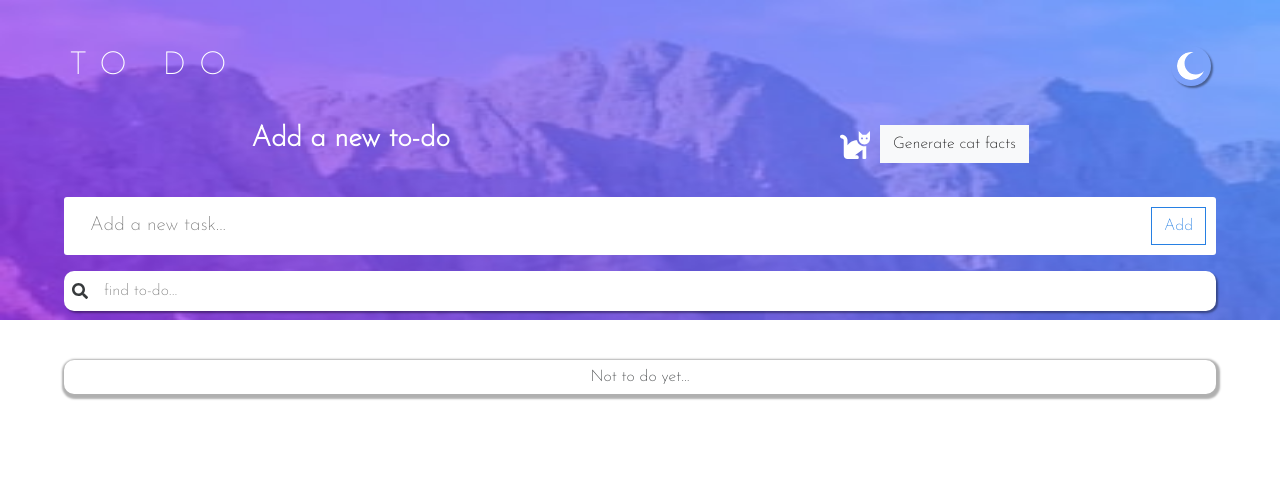
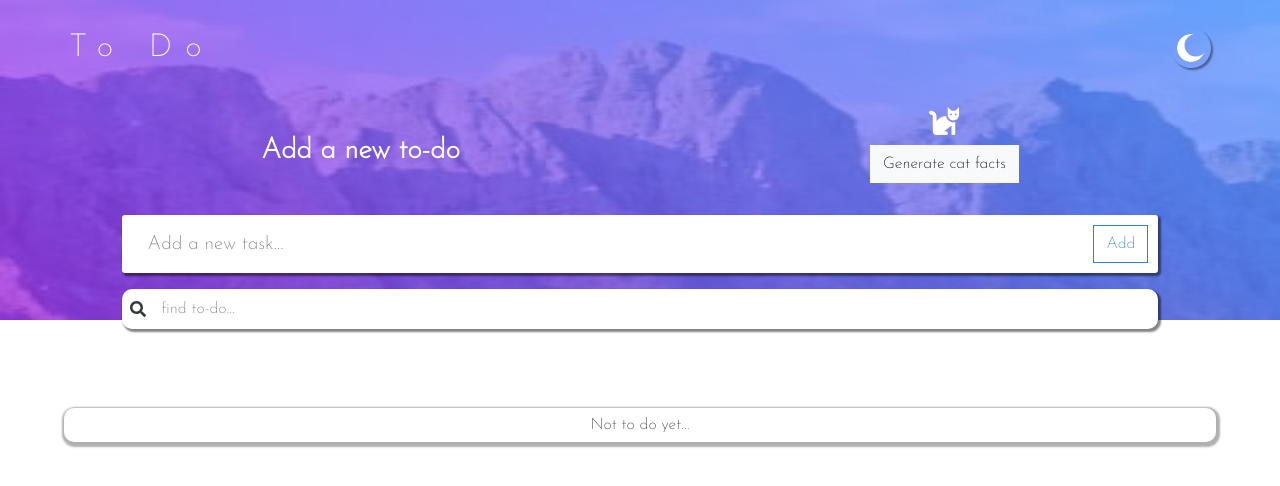
Before and after one commit to hdavidpb/to-do-lya, a React (Create React App) app: page / in a window 1280 px wide. Shown: the top 486 px of the page. Built offline with nearby package versions, Linux system fonts and the light colour scheme.

Commit message:
update 8

```diff
--- a/src/components/header/Header.jsx
+++ b/src/components/header/Header.jsx
@@ -96,7 +96,7 @@ const Header = () => {
       Swal.fire({
         position: "center",
         icon: "success",
-        title: "Successful edit!",
+        title: "Successful Update!",
         showConfirmButton: false,
         timer: 1500,
       });
@@ -187,7 +187,7 @@ const Header = () => {
         alt="bg"
       />
       <div className="title_sesion">
-        <h2>TO DO</h2>
+        <h2>To Do</h2>
         <img
           src={darkMode ? sun : moon}
           onClick={() => handleDarkMode()}
@@ -196,9 +196,13 @@ const Header = () => {
       </div>
       <div className="title-header-box">
         {edit ? (
+          <div className="title-sesion-box">
             <h3 className="title-session">Edit to-do</h3>
+          </div>
         ) : (
+          <div className="title-sesion-box">
             <h3 className="title-session">Add a new to-do</h3>
+          </div>
         )}
         <div className="genearte-facts-box">
           <FontAwesomeIcon className="icon" icon={faCat} />
@@ -207,6 +211,7 @@ const Header = () => {
           </button>
         </div>
       </div>
+      <div className="inputs-box">
         <form
           className={edit ? "add_task_sesion on-edit-mode" : "add_task_sesion"}
           onSubmit={
@@ -255,7 +260,7 @@ const Header = () => {
             placeholder="find to-do..."
           />
         </div>
-
+      </div>
       {showPopUp ? (
         <PopUpFacts
           limit={limit}
--- a/src/components/header/header.css
+++ b/src/components/header/header.css
@@ -14,6 +14,11 @@
   width: 100%;
   height: 100%;
   z-index: 1;
+}
+.title-sesion-box {
+  display: flex;
+  justify-content: center;
+  align-items: center;
 }
 .title_sesion {
   margin-top: 3rem;
@@ -42,6 +47,14 @@
   cursor: pointer;
 }
 
+.inputs-box {
+  width: 90%;
+  display: flex;
+  flex-direction: column;
+  justify-content: center;
+  align-items: center;
+  gap: 2rem;
+}
 .add_task_sesion {
   width: 90%;
   display: flex;
@@ -54,6 +67,7 @@
   z-index: 20;
   gap: 10px;
   transition: all 0.4s;
+  box-shadow: 2px 2px 2px 1px rgba(0, 0, 0, 0.481);
 }
 .on-edit-mode {
   border: solid 3px rgb(140, 85, 230);
@@ -65,6 +79,7 @@
   display: flex;
   justify-content: center;
   align-items: center;
+  gap: 1rem;
 }
 
 .add_task {
@@ -84,6 +99,8 @@ form input {
   z-index: 10000;
   color: white;
   font-weight: bold;
+  margin-bottom: 0;
+  margin-top: 16px;
 }
 .filter-task-container {
   width: 90%;
@@ -93,10 +110,11 @@ form input {
   position: relative;
   top: -1rem;
   padding: 0.5rem;
-  box-shadow: 2px 2px 2px rgba(0, 0, 0, 0.385);
+
   z-index: 100;
   background: white;
   border-radius: 10px;
+  box-shadow: 2px 2px 2px 1px rgba(0, 0, 0, 0.481);
 }
 
 .filter-task {
@@ -119,6 +137,7 @@ form input {
 }
 .genearte-facts-box {
   display: flex;
+  flex-direction: column;
   justify-content: center;
   align-items: center;
   gap: 10px;
--- a/src/components/taskList/taskList.css
+++ b/src/components/taskList/taskList.css
@@ -1,6 +1,6 @@
 .tasks_box_container {
   position: relative;
-  top: 2.5rem;
+  top: 5.5rem;
   width: 90%;
 
   margin: auto;
```
Lines whose indentation alone changed are shown as unchanged.
